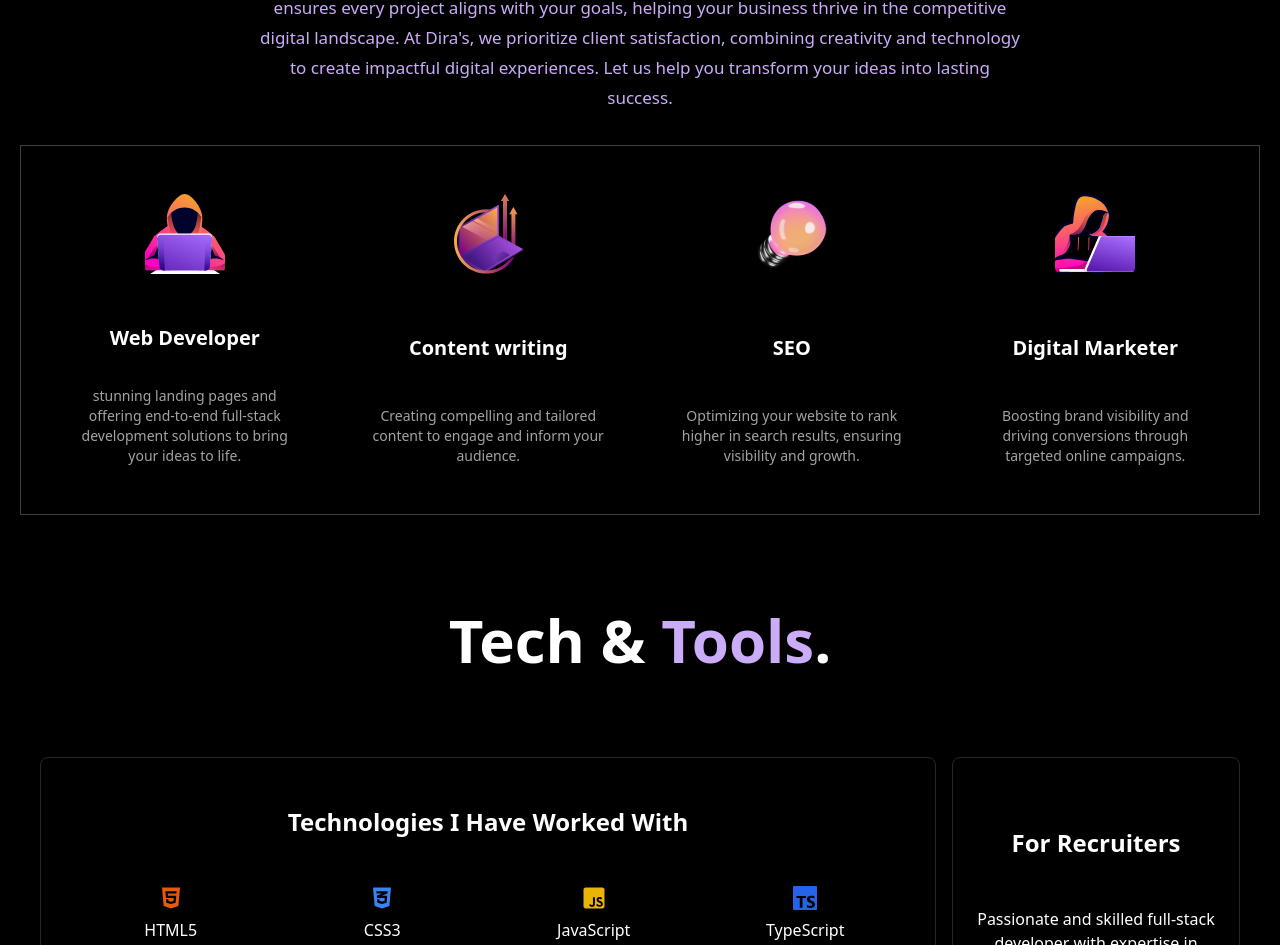
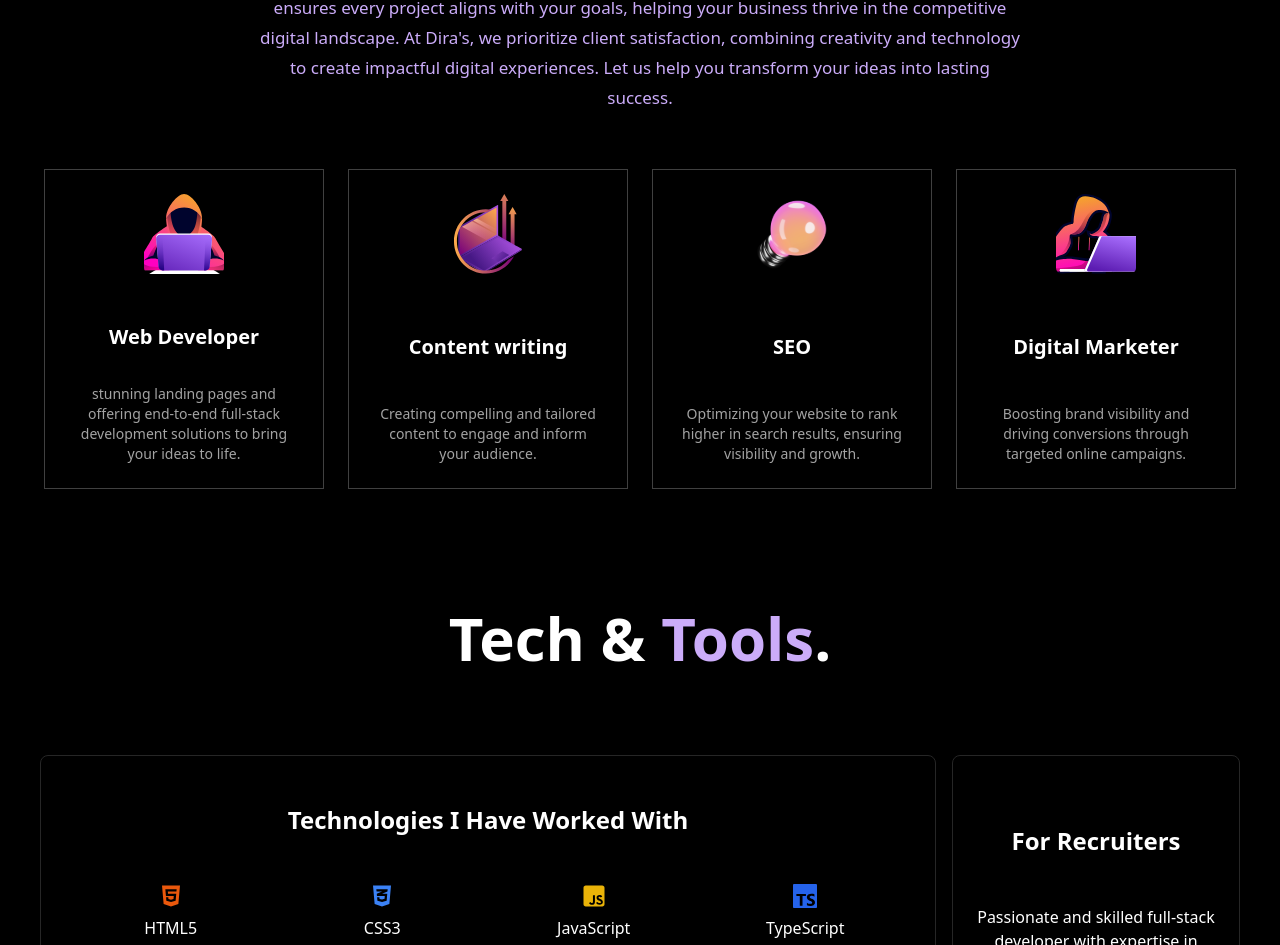
Before and after one commit to Divyanshrivastava/Diras, a Next.js app: page / in a window 1280 px wide. Shown: the part 950-1895 px from the top of the page. Built offline with nearby package versions, Linux system fonts and the light colour scheme.

Commit message:
Update About.tsx

```diff
--- a/components/About.tsx
+++ b/components/About.tsx
@@ -9,7 +9,7 @@ import React from 'react';
 
 const About = () => {
   return (
-    <section className="bg-black text-white py-10">
+    <section id='about' className="bg-black text-white py-10">
       <div className="container mx-auto px-5">
         <p className="sm:text-[18px] text-[14px] text-purple uppercase tracking-wider text-center">
           Introduction
@@ -24,11 +24,11 @@ const About = () => {
           </p>
         </div>
 
-        <div className="grid grid-cols-1 sm:grid-cols-2 lg:grid-cols-4 gap-6 p-6 justify-items-center mt-8 border border-neutral-700">
+        <div className="grid grid-cols-1 sm:grid-cols-2 lg:grid-cols-4 gap-6 p-6 justify-items-center mt-8">
           {workExperience.map((card, index) => (
             <div
               key={index}
-              className="h-80 w-65 flex flex-col justify-between items-center p-6 text-white bg-black shadow-md"
+              className="h-80 w-65 flex flex-col justify-between items-center p-6 text-white bg-black shadow-md  border border-neutral-700"
             >
               {/* Image centered at the top */}
               <img
```
